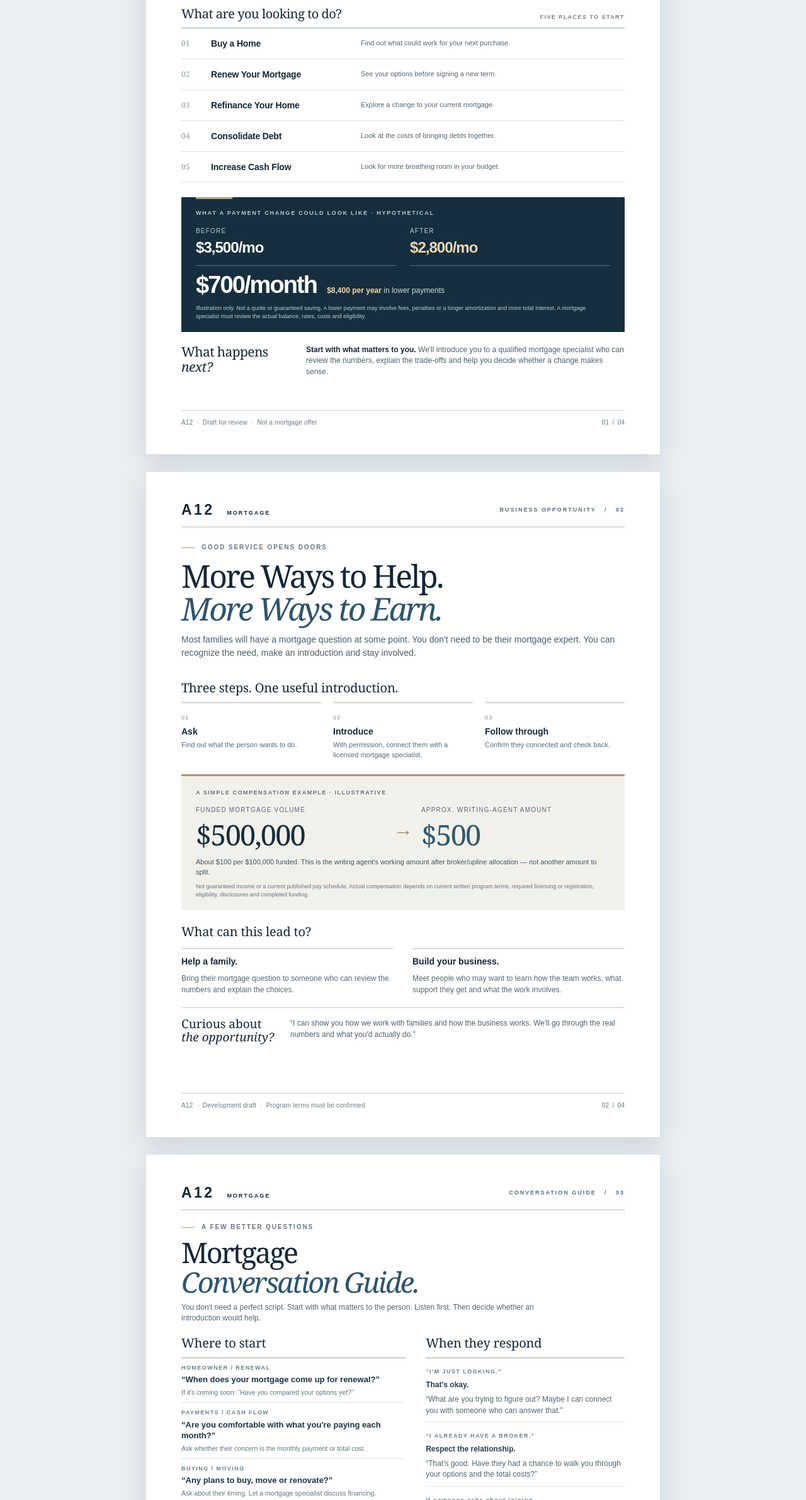
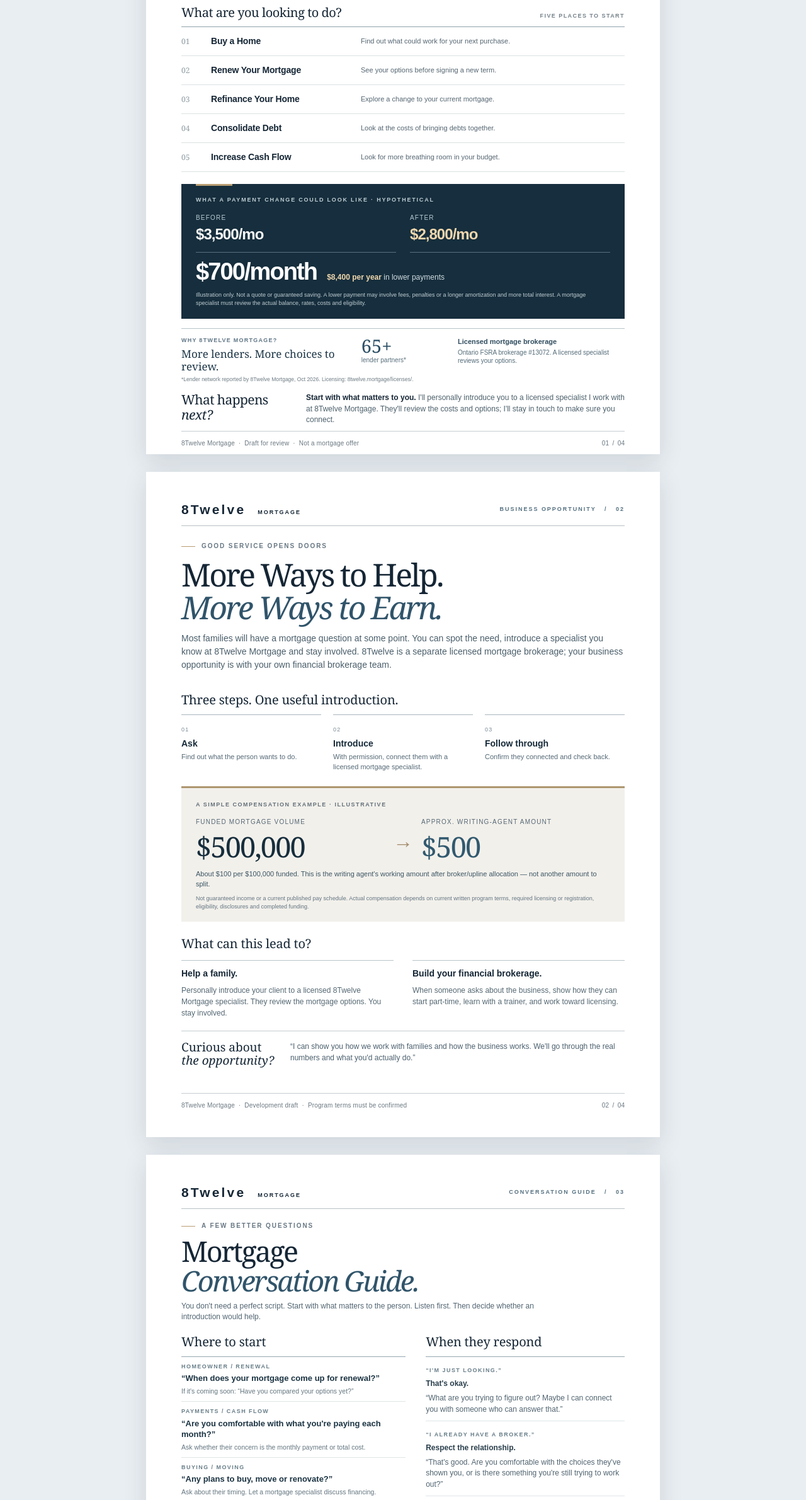
Before and after one commit to advisorpages/sandbox, a website: page index.html in a window 1280 px wide. Shown: the part 419-2800 px from the top of the page at 63% size. Drawn offline with Linux system fonts and the light colour scheme.

Commit message:
feat: restore 8Twelve credibility, personal handoff and explicit mortgage introduction consent

```diff
--- a/index.html
+++ b/index.html
@@ -1,5 +1,5 @@
 <!doctype html>
-<html lang="en-CA"><head><meta charset="utf-8"><meta name="viewport" content="width=device-width,initial-scale=1"><meta name="robots" content="noindex,nofollow"><title>A12 Mortgage Conversation Kit | Preview</title>
+<html lang="en-CA"><head><meta charset="utf-8"><meta name="viewport" content="width=device-width,initial-scale=1"><meta name="robots" content="noindex,nofollow"><title>8Twelve Mortgage Conversation Kit | Preview</title>
 <style>
 :root{--ink:#172d40;--muted:#516374;--blue:#276a92;--light:#edf4f7;--line:#d6e1e8;--paper:#fff;--background:#e9eef2}
 *{box-sizing:border-box}html{scroll-behavior:smooth}body{margin:0;background:var(--background);color:var(--ink);font:14px/1.48 system-ui,-apple-system,"Segoe UI",Arial,sans-serif}
@@ -16,6 +16,19 @@
 .band{background:var(--light);border-left:3px solid var(--blue);padding:13px 16px;margin:10px 0 16px;font-size:13px}.two-col{display:grid;grid-template-columns:1fr 1fr;gap:14px}.panel{border:1px solid var(--line);padding:14px 15px}.panel p,.panel li{font-size:12px;color:var(--muted)}ul{padding-left:17px;margin:6px 0 0}.question{border-bottom:1px solid var(--line);padding:11px 0;font-size:13px}.question:first-child{padding-top:0}.question small{display:block;color:var(--muted);margin-top:4px;font-size:11px}
 .fields{display:grid;grid-template-columns:1fr 1fr;gap:12px 18px;margin-top:10px}.field label{display:block;font-size:11px;color:var(--muted);margin-bottom:5px}.line{height:24px;border-bottom:1px solid #9aafbe}.full{grid-column:1/-1}.choices{font-size:12px;line-height:2.2}.write-lines{background:repeating-linear-gradient(to bottom,transparent 0,transparent 30px,#bac9d2 31px,#bac9d2 32px);height:96px}.disclaimer{font-size:10px;color:var(--muted);margin-top:12px}
 
+
+/* Credibility works alongside the client money example, not as decoration. */
+.p1-trust{display:grid;grid-template-columns:1.14fr .58fr 1.12fr;align-items:start;gap:16px;margin-top:15px;padding-top:12px;border-top:1px solid #b7c4ca}
+.p1-trust-title small{display:block;font-size:9px;letter-spacing:.14em;color:#607686;font-weight:750;margin-bottom:5px}
+.p1-trust-title strong{display:block;font:normal 17px/1.16 Georgia,serif;color:#1d3647}
+.p1-trust-count b{font:normal 29px/1 Georgia,serif;display:block;color:#294e64}
+.p1-trust-count span{font-size:10px;line-height:1.26;display:block;color:#586f7c;margin-top:3px}
+.p1-trust-licence strong{font-size:11px;display:block;color:#304d5f}
+.p1-trust-licence span{font-size:10px;line-height:1.35;display:block;color:#536b78;margin-top:3px}
+.p1-trust-source{font-size:8.5px;line-height:1.35;color:#6d7b84;margin:6px 0 0}
+.sheet--premium .p1-goal{min-height:46px}
+.sheet--premium .p1-next{margin-top:13px}
+.sheet--premium .p1-case{margin-top:19px}
 
 /* Page 2: editorial opportunity layout; precise economics without earnings promises. */
 .p2-intro{padding:25px 0 11px}.p2-intro .p1-eyebrow{font-size:10px}
@@ -69,20 +82,20 @@
 /* Page 4: writing-first paper form; keep lines and checkbox labels legible. */
 .p4-intro{padding:17px 0 5px}.sheet--premium .p4-intro h1{font-size:44px;line-height:1.04;margin:8px 0 8px}
 .p4-intro p{font-size:11px;color:#556774;line-height:1.4;margin:0}
-.p4-section-title{font-size:10px;text-transform:uppercase;letter-spacing:.16em;color:#3b5869;font-weight:750;border-bottom:1px solid #91a6b1;padding-bottom:5px;margin:11px 0 6px}
+.p4-section-title{font-size:10px;text-transform:uppercase;letter-spacing:.16em;color:#3b5869;font-weight:750;border-bottom:1px solid #91a6b1;padding-bottom:5px;margin:9px 0 6px}
 .p4-fields{display:grid;grid-template-columns:1fr 1fr;gap:5px 23px}
 .p4-field label{display:block;font-size:10px;color:#5c707b;font-weight:600}
-.p4-field .p4-line{display:block;height:26px;border-bottom:1px solid #b4c2c9}
+.p4-field .p4-line{display:block;height:24px;border-bottom:1px solid #b4c2c9}
 .p4-checkboxes{display:flex;flex-wrap:wrap;gap:8px 14px;align-items:center;margin:5px 0 7px;font-size:11px;color:#354e5d}
 .p4-box{display:inline-block;height:12px;width:12px;border:1px solid #5c7280;margin-right:7px;vertical-align:-2px}
-.p4-notes{height:100px;position:relative;background:repeating-linear-gradient(to bottom,transparent 0,transparent 28px,#b7c6cf 29px,#b7c6cf 30px)}
+.p4-notes{height:96px;position:relative;background:repeating-linear-gradient(to bottom,transparent 0,transparent 28px,#b7c6cf 29px,#b7c6cf 30px)}
 .p4-consent{font-size:10.5px;line-height:1.42;color:#384f5e;margin:5px 0 8px}
 .p4-fine{font-size:9px;line-height:1.38;color:#75828a;margin:8px 0 0}
 
 /* Page 1: premium editorial design reference. Scoped to avoid altering the other pages. */
 .sheet--premium{--p1-ink:#152635;--p1-blue:#30546a;--p1-soft:#e8e8e3;--p1-stone:#f6f4ef;--p1-gold:#b89d72;padding:49px 56px 43px;color:var(--p1-ink);font-family:Arial,Helvetica,sans-serif}
 .p1-header{display:flex;align-items:center;justify-content:space-between;border-bottom:1px solid #b9c1c5;padding-bottom:15px}
-.p1-brand{font-size:23px;font-weight:850;letter-spacing:.15em;line-height:1}.p1-brand span{font-size:9px;letter-spacing:.22em;font-weight:600;margin-left:10px}
+.p1-brand{font-size:21px;font-weight:850;letter-spacing:.15em;line-height:1}.p1-brand span{font-size:9px;letter-spacing:.22em;font-weight:600;margin-left:10px}
 .p1-header-tag{font-size:9px;letter-spacing:.22em;font-weight:750;color:#547080}
 .p1-hero{padding:29px 0 12px}.p1-eyebrow{font-size:10px;letter-spacing:.19em;font-weight:700;color:#677783;text-transform:uppercase;display:flex;align-items:center;gap:10px}
 .p1-eyebrow:before{content:"";height:1px;width:22px;background:var(--p1-gold)}
@@ -114,10 +127,10 @@
 @media screen{.sheet{zoom:var(--preview-zoom,1)}}
 @media print{@page{size:letter;margin:0}html,body{background:#fff!important;margin:0;padding:0}.toolbar{display:none!important}.pages{padding:0}.sheet{zoom:1!important;width:8.5in;height:11in;box-shadow:none;margin:0;break-after:page;page-break-after:always}.sheet:last-child{break-after:auto;page-break-after:auto}*{-webkit-print-color-adjust:exact;print-color-adjust:exact}}
 </style></head><body>
-<div class="toolbar"><div><strong>A12 Mortgage Conversation Kit</strong><p>Four-page portrait proof · Development draft · Review before distribution</p></div><div class="toolbar-actions"><a href="./proofs/mortgage-conversation-kit.pdf" target="_blank" rel="noopener">View four-page PDF</a><button onclick="window.print()">Print / Save PDF</button></div></div>
+<div class="toolbar"><div><strong>8Twelve Mortgage Conversation Kit</strong><p>Four-page portrait proof · Development draft · Review before distribution</p></div><div class="toolbar-actions"><a href="./proofs/mortgage-conversation-kit.pdf" target="_blank" rel="noopener">View four-page PDF</a><button onclick="window.print()">Print / Save PDF</button></div></div>
 <main class="pages">
 <section class="sheet sheet--premium" data-page="1">
-  <header class="p1-header"><div class="p1-brand">A12 <span>MORTGAGE</span></div><span class="p1-header-tag">MORTGAGE SOLUTIONS&nbsp;&nbsp; / &nbsp;&nbsp;01</span></header>
+  <header class="p1-header"><div class="p1-brand">8Twelve <span>MORTGAGE</span></div><span class="p1-header-tag">MORTGAGE SOLUTIONS&nbsp;&nbsp; / &nbsp;&nbsp;01</span></header>
   <div class="p1-hero">
     <div class="p1-eyebrow">A CONVERSATION WORTH HAVING</div>
     <h1>Your Mortgage.<br><em>More Options.</em></h1>
@@ -140,18 +153,24 @@
     <div class="p1-case-result"><b>$700/month</b><span><strong>$8,400 per year</strong> in lower payments</span></div>
     <p class="p1-case-note">Illustration only. Not a quote or guaranteed saving. A lower payment may involve fees, penalties or a longer amortization and more total interest. A mortgage specialist must review the actual balance, rates, costs and eligibility.</p>
   </div>
+  <div class="p1-trust">
+    <div class="p1-trust-title"><small>WHY 8TWELVE MORTGAGE?</small><strong>More lenders. More choices to review.</strong></div>
+    <div class="p1-trust-count"><b>65+</b><span>lender partners*</span></div>
+    <div class="p1-trust-licence"><strong>Licensed mortgage brokerage</strong><span>Ontario FSRA brokerage #13072. A licensed specialist reviews your options.</span></div>
+  </div>
+  <p class="p1-trust-source">*Lender network reported by 8Twelve Mortgage, Oct 2026. Licensing: 8twelve.mortgage/licenses/.</p>
   <div class="p1-next">
     <div class="p1-next-title">What happens<br><em>next?</em></div>
-    <div class="p1-next-copy"><strong>Start with what matters to you.</strong> We'll introduce you to a qualified mortgage specialist who can review the numbers, explain the trade-offs and help you decide whether a change makes sense.</div>
+    <div class="p1-next-copy"><strong>Start with what matters to you.</strong> I'll personally introduce you to a licensed specialist I work with at 8Twelve Mortgage. They'll review the costs and options; I'll stay in touch to make sure you connect.</div>
   </div>
-  <footer class="p1-footer"><span>A12 &nbsp;·&nbsp; Draft for review &nbsp;·&nbsp; Not a mortgage offer</span><span>01 &nbsp;/&nbsp; 04</span></footer>
+  <footer class="p1-footer"><span>8Twelve Mortgage &nbsp;·&nbsp; Draft for review &nbsp;·&nbsp; Not a mortgage offer</span><span>01 &nbsp;/&nbsp; 04</span></footer>
 </section>
 <section class="sheet sheet--premium" data-page="2">
-  <header class="p1-header"><div class="p1-brand">A12 <span>MORTGAGE</span></div><span class="p1-header-tag">BUSINESS OPPORTUNITY&nbsp;&nbsp; / &nbsp;&nbsp;02</span></header>
+  <header class="p1-header"><div class="p1-brand">8Twelve <span>MORTGAGE</span></div><span class="p1-header-tag">BUSINESS OPPORTUNITY&nbsp;&nbsp; / &nbsp;&nbsp;02</span></header>
   <div class="p2-intro">
     <div class="p1-eyebrow">GOOD SERVICE OPENS DOORS</div>
     <h1>More Ways to Help.<br><em>More Ways to Earn.</em></h1>
-    <p>Most families will have a mortgage question at some point. You don't need to be their mortgage expert. You can recognize the need, make an introduction and stay involved.</p>
+    <p>Most families will have a mortgage question at some point. You can spot the need, introduce a specialist you know at 8Twelve Mortgage and stay involved. 8Twelve is a separate licensed mortgage brokerage; your business opportunity is with your own financial brokerage team.</p>
   </div>
   <h2 class="p2-path-heading">Three steps. One useful introduction.</h2>
   <div class="p2-path">
@@ -171,17 +190,17 @@
   </div>
   <h2 class="p2-value-heading">What can this lead to?</h2>
   <div class="p2-value">
-    <div><h3>Help a family.</h3><p>Bring their mortgage question to someone who can review the numbers and explain the choices.</p></div>
-    <div><h3>Build your business.</h3><p>Meet people who may want to learn how the team works, what support they get and what the work involves.</p></div>
+    <div><h3>Help a family.</h3><p>Personally introduce your client to a licensed 8Twelve Mortgage specialist. They review the mortgage options. You stay involved.</p></div>
+    <div><h3>Build your financial brokerage.</h3><p>When someone asks about the business, show how they can start part-time, learn with a trainer, and work toward licensing.</p></div>
   </div>
   <div class="p2-close">
     <b>Curious about<br><em>the opportunity?</em></b>
     <p>“I can show you how we work with families and how the business works. We'll go through the real numbers and what you'd actually do.”</p>
   </div>
-  <footer class="p1-footer"><span>A12 &nbsp;·&nbsp; Development draft &nbsp;·&nbsp; Program terms must be confirmed</span><span>02 &nbsp;/&nbsp; 04</span></footer>
+  <footer class="p1-footer"><span>8Twelve Mortgage &nbsp;·&nbsp; Development draft &nbsp;·&nbsp; Program terms must be confirmed</span><span>02 &nbsp;/&nbsp; 04</span></footer>
 </section>
 <section class="sheet sheet--premium" data-page="3">
-  <header class="p1-header"><div class="p1-brand">A12 <span>MORTGAGE</span></div><span class="p1-header-tag">CONVERSATION GUIDE&nbsp;&nbsp; / &nbsp;&nbsp;03</span></header>
+  <header class="p1-header"><div class="p1-brand">8Twelve <span>MORTGAGE</span></div><span class="p1-header-tag">CONVERSATION GUIDE&nbsp;&nbsp; / &nbsp;&nbsp;03</span></header>
   <div class="p3-intro">
     <div class="p1-eyebrow">A FEW BETTER QUESTIONS</div>
     <h1>Mortgage<br><em>Conversation Guide.</em></h1>
@@ -198,17 +217,17 @@
     <div>
       <h2 class="p3-column-title">When they respond</h2>
       <div class="p3-answer"><small>“I'M JUST LOOKING.”</small><strong>That's okay.</strong><p>“What are you trying to figure out? Maybe I can connect you with someone who can answer that.”</p></div>
-      <div class="p3-answer"><small>“I ALREADY HAVE A BROKER.”</small><strong>Respect the relationship.</strong><p>“That's good. Have they had a chance to walk you through your options and the total costs?”</p></div>
+      <div class="p3-answer"><small>“I ALREADY HAVE A BROKER.”</small><strong>Respect the relationship.</strong><p>“That's good. Are you comfortable with the choices they've shown you, or is there something you're still trying to work out?”</p></div>
       <div class="p3-answer"><small>If someone asks about joining</small><strong>Make it a separate conversation.</strong><p>“There's a business side to this too. If you're curious, I can introduce you to a team leader who can walk you through the work and the numbers.”</p></div>
     </div>
   </div>
-  <div class="p3-handoff"><small>THE PERSONAL INTRODUCTION</small><p>“I've got a mortgage specialist I work with. Would you be open to a conversation so you can see what options you have?”</p></div>
-  <div class="p3-follow"><h2>Then follow through.</h2><p>Ask permission → Make the introduction → Confirm they connected → Check back. You own the relationship. The licensed mortgage specialist handles advice, rates, applications and eligibility.</p></div>
+  <div class="p3-handoff"><small>THE PERSONAL INTRODUCTION</small><p>“I know a licensed mortgage specialist at 8Twelve Mortgage. They can compare options from different lenders. Would you like me to introduce you?”</p></div>
+  <div class="p3-follow"><h2>Then follow through.</h2><p>Get permission to share contact details. Make the personal introduction. Confirm they connected. Agree on a check-in date: “Would Thursday work for me to check back?” You own the relationship; the licensed 8Twelve specialist handles mortgage advice, rates, applications and eligibility.</p></div>
   <p class="p3-boundary">Do not promise approval, quote mortgage rates, recommend products or request confidential underwriting details. A clear “no” is an answer to respect.</p>
-  <footer class="p1-footer"><span>A12 &nbsp;·&nbsp; Conversation training draft</span><span>03 &nbsp;/&nbsp; 04</span></footer>
+  <footer class="p1-footer"><span>8Twelve Mortgage &nbsp;·&nbsp; Conversation training draft</span><span>03 &nbsp;/&nbsp; 04</span></footer>
 </section>
 <section class="sheet sheet--premium" data-page="4">
-  <header class="p1-header"><div class="p1-brand">A12 <span>MORTGAGE</span></div><span class="p1-header-tag">DISCOVERY WORKSHEET&nbsp;&nbsp; / &nbsp;&nbsp;04</span></header>
+  <header class="p1-header"><div class="p1-brand">8Twelve <span>MORTGAGE</span></div><span class="p1-header-tag">DISCOVERY WORKSHEET&nbsp;&nbsp; / &nbsp;&nbsp;04</span></header>
   <div class="p4-intro">
     <div class="p1-eyebrow">START WITH THE PERSON, NOT THE PRODUCT</div>
     <h1>Mortgage <em>Discovery.</em></h1>
@@ -243,13 +262,13 @@
   <h2 class="p4-section-title">05 &nbsp; NOTES / QUESTIONS FOR THE SPECIALIST</h2>
   <div class="p4-notes"></div>
   <h2 class="p4-section-title">06 &nbsp; Introduction permission and next step</h2>
-  <p class="p4-consent"><i class="p4-box"></i>Yes, you may introduce me to a mortgage specialist. &nbsp;&nbsp; <i class="p4-box"></i>Not yet — let's check back later.</p>
+  <p class="p4-consent"><i class="p4-box"></i>Yes. You may share my name and the phone number or email above with a licensed 8Twelve Mortgage specialist so they can contact me about my mortgage question. &nbsp; <i class="p4-box"></i>Not yet — check back later. Other worksheet details require separate permission.</p>
   <div class="p4-fields">
     <div class="p4-field"><label>Person making the introduction</label><span class="p4-line"></span></div>
     <div class="p4-field"><label>Follow-up date</label><span class="p4-line"></span></div>
   </div>
   <p class="p4-fine">This is a conversation worksheet, not a mortgage application. Please don't record SIN, banking credentials, ID numbers or private financial documents here. Share completed forms only through an approved secure process.</p>
-  <footer class="p1-footer"><span>A12 &nbsp;·&nbsp; Blank worksheet &nbsp;·&nbsp; Handle completed forms securely</span><span>04 &nbsp;/&nbsp; 04</span></footer>
+  <footer class="p1-footer"><span>8Twelve Mortgage &nbsp;·&nbsp; Blank worksheet &nbsp;·&nbsp; Handle completed forms securely</span><span>04 &nbsp;/&nbsp; 04</span></footer>
 </section>
 </main><script>
 function fitPages(){const zoom=Math.min(1,(window.innerWidth-24)/816);document.documentElement.style.setProperty('--preview-zoom',zoom)}
```
